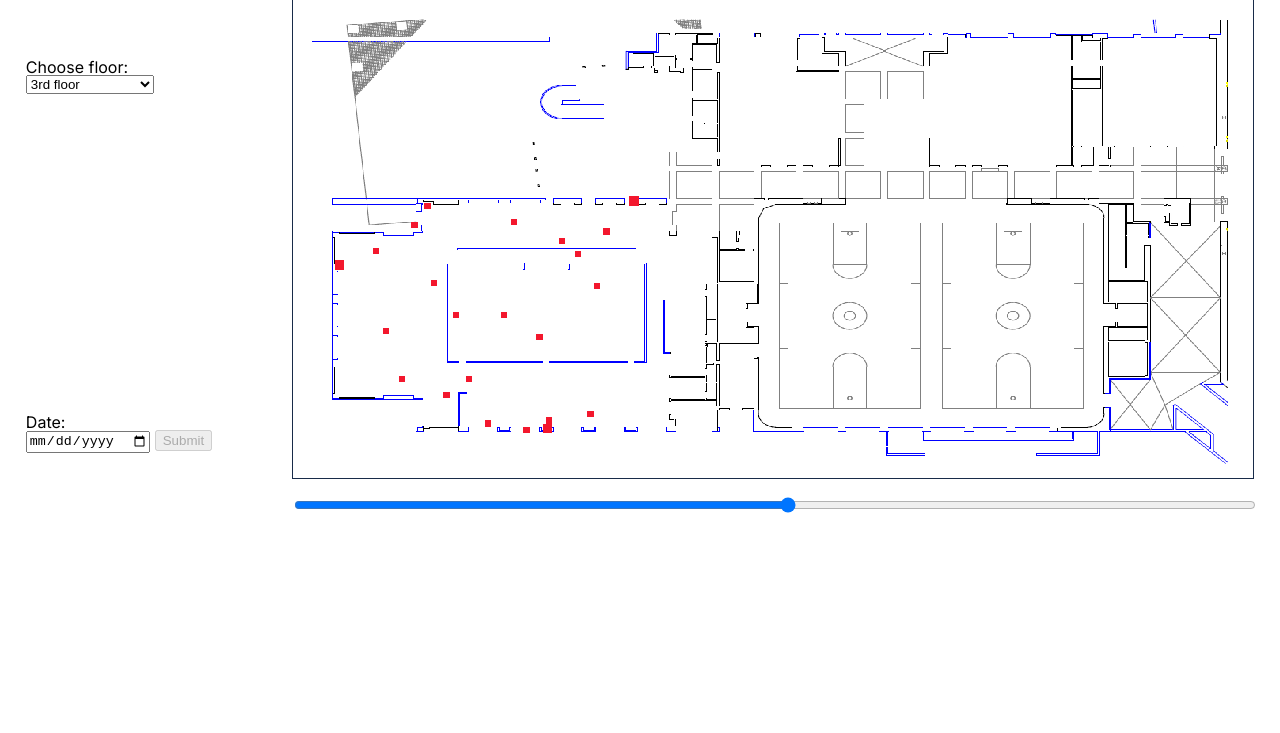
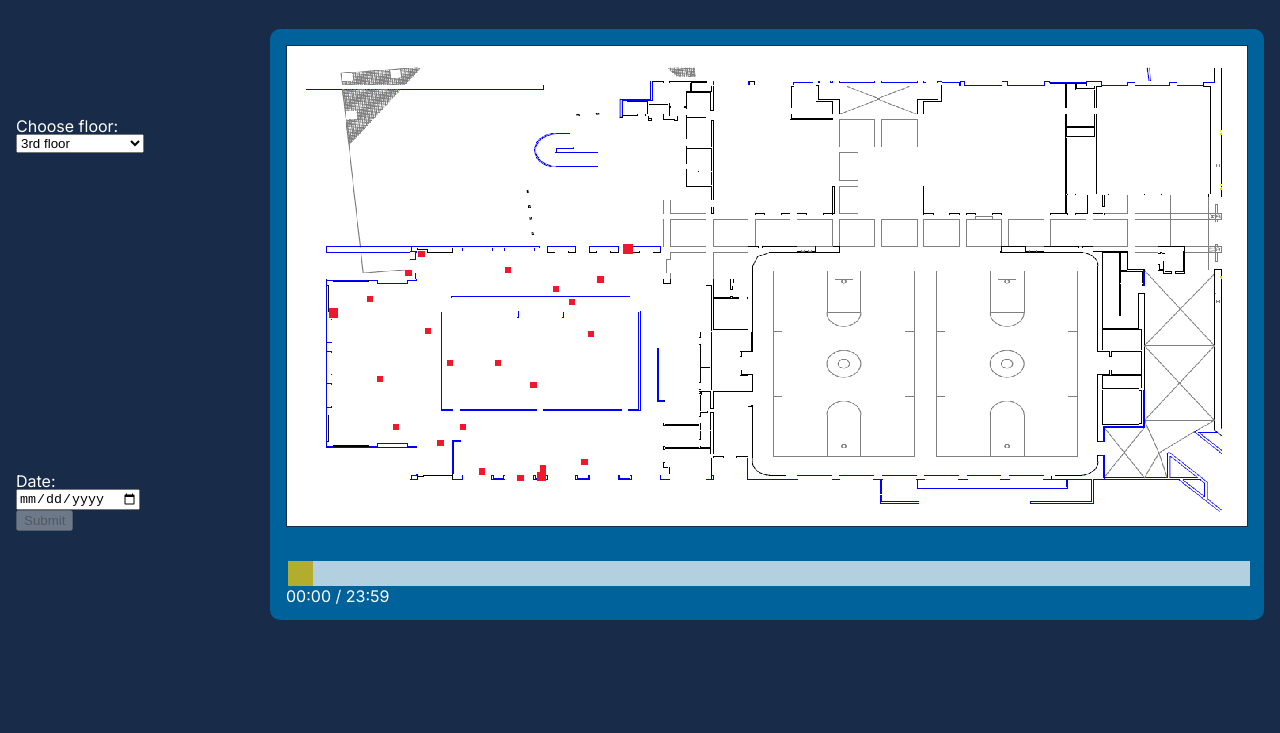
Before and after one commit to Dzhango/RIMAC-data-visualization, a plain HTML site: page index.html in a window 1280 px wide. Shown: the part 67-800 px from the top of the page. Drawn offline with Linux system fonts and the light colour scheme.

Commit message:
Add old styling changes and time slider

```diff
--- a/index.html
+++ b/index.html
@@ -9,7 +9,8 @@
 
 <body>
     <script src="scripts/index.js" defer type="module"></script>
-    <header class="navy-font margin-bottom">
+    <script src="scripts/timeSlider.js" defer type="module"></script>
+    <header class="navy-font yellow-background margin-bottom">
         <h1>RIMAC Population Visualization</h1>
     </header>
     <main class="flex-horizontal">
@@ -34,12 +35,13 @@
                 </form>
             </div>
         </section>
-        <section id="heatmap">
+        <section id="heatmap" class="blue-background">
             <div class="margin-bottom">
                 <canvas id="myCanvas"></canvas>
             </div>
-            <div>
-                <input id="slider" type="range" min="1" max="38" class="full-width">
+            <div class="full-width">
+                <input id="slider" type="range" min="0" max="1339" value="0">
+                <span id="time-display">00:00 / 23:59</span>
             </div>
         </section>
     </main>
--- a/scripts/timeSlider.js
+++ b/scripts/timeSlider.js
@@ -1,3 +1,15 @@
 export default function timeSlider() {
-    const slider = document.querySelector("#slider");
+    const timeSlider = document.getElementById("slider");
+    const timeDisplay = document.getElementById("time-display");
+
+    timeSlider.addEventListener("input", () => {
+        timeDisplay.innerText = `${timeConvert(timeSlider.value)} / 23:59`;
+    })
 }
+
+const timeConvert = (val) => {
+    if (val < 0 || val > 1339) return "ERROR";
+    const hours = `${Math.floor(val / 60)}`;
+    const minutes = `${val % 60}`;
+    return `${hours.padStart(2, "0")}:${minutes.padStart(2, "0")}`;
+}
--- a/styles/styles.css
+++ b/styles/styles.css
@@ -35,9 +35,13 @@
 body {
     font-family: 'Inter';
     font-size: var(--font-size);
-    background-color: var(--white);
-    color: var(--black);
-    margin: 1rem;
+    background-color: var(--ucsd-navy);
+    color: var(--white);
+    margin: 0px;
+}
+
+body>* {
+    padding: 1rem;
 }
 
 
@@ -64,8 +68,20 @@ body {
     background-color: var(--ucsd-gold);
 }
 
+.yellow-background {
+    background-color: var(--ucsd-yellow);
+}
+
+.blue-background {
+    background-color: var(--ucsd-blue);
+}
+
 .navy-font {
     color: var(--ucsd-navy);
+}
+
+.white-font {
+    color: var(--white);
 }
 
 .margin-bottom {
@@ -79,6 +95,52 @@ body {
 
 /* 4. Blocks */
 
+#heatmap {
+    padding: 1rem;
+    border-radius: 10px;
+    display: flex;
+    flex-direction: column;
+    justify-content: center;
+    align-items: center;
+    gap: 1rem;
+}
+
+/* Slider CSS taken from https://www.w3schools.com/howto/howto_js_rangeslider.asp */
+#slider {
+    width: 100%;
+}
+
+#slider {
+    -webkit-appearance: none;
+    width: 100%;
+    height: 25px;
+    background: var(--white);
+    outline: none;
+    opacity: 0.7;
+    -webkit-transition: .2s;
+    transition: opacity .2s;
+}
+
+#slider:hover {
+    opacity: 1;
+}
+
+#slider::-webkit-slider-thumb {
+    -webkit-appearance: none;
+    appearance: none;
+    width: 25px;
+    height: 25px;
+    background: var(--ucsd-yellow);
+    cursor: pointer;
+}
+
+#slider::-moz-range-thumb {
+    width: 25px;
+    height: 25px;
+    background: var(--ucsd-yellow);
+    cursor: pointer;
+}
+
 canvas {
     min-width: 60rem;
     /* min-height: 30rem; */
```
Also changed, not shown: README.md, 1 other file.
